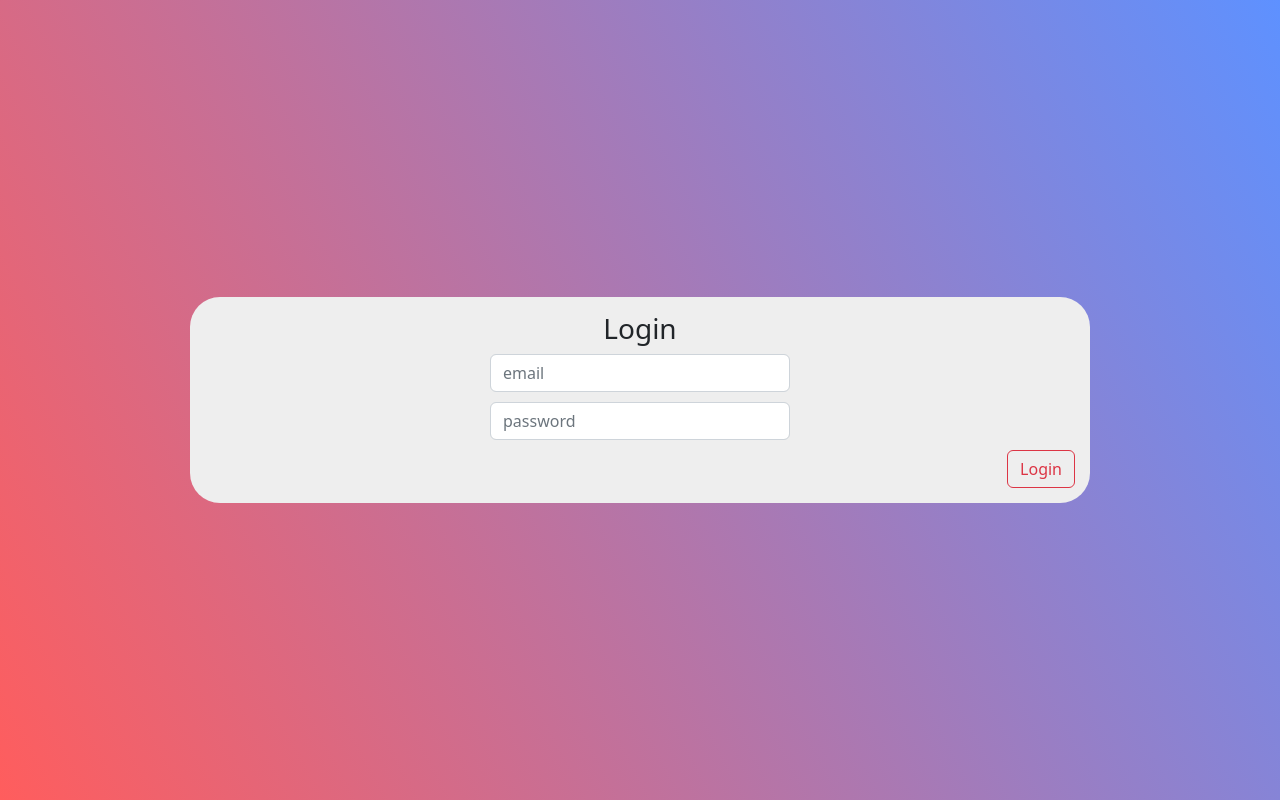
After one commit to TBR-Group-software/quiz-project, a Django app: page /accounts/login/ in a window 1280 px wide. The commit adds this page. Run offline with Django 4.2, Linux system fonts and the light colour scheme.

Commit message:
add login

```diff
--- /dev/null
+++ b/quiz/forms/__init__.py
@@ -0,0 +1 @@
+from .login_form import *
--- /dev/null
+++ b/quiz/forms/login_form.py
@@ -0,0 +1,17 @@
+from django import forms
+from django.contrib.auth.forms import AuthenticationForm
+
+
+class UserLoginForm(AuthenticationForm):
+    username = forms.CharField(
+        label="",
+        widget=forms.TextInput(
+            attrs={"class": "form-control input", "placeholder": "email"}
+        ),
+    )
+    password = forms.CharField(
+        label="",
+        widget=forms.PasswordInput(
+            attrs={"class": "form-control input", "placeholder": "password"}
+        ),
+    )
--- /dev/null
+++ b/quiz/static/css/login.css
@@ -0,0 +1,5 @@
+input{
+    margin-bottom: 10px!important;
+    max-width: 300px;
+    margin: auto;
+}
--- a/quiz/templates/index.html
+++ b/quiz/templates/index.html
@@ -1,7 +1,5 @@
 {% extends "base.html" %}
 {% load static %}
-{% block imports %}
-{% endblock imports %}
 {% block content %}
     <div class="container d-flex align-items-center justify-content-center">
         <div class="screen">
--- /dev/null
+++ b/quiz/templates/login.html
@@ -0,0 +1,22 @@
+{% extends "base.html" %}
+{% load static %}
+{% block imports %}
+    <link rel="stylesheet" href="{% static 'css/login.css' %}">
+{% endblock imports %}
+{% block content %}
+    <div class="container d-flex align-items-center justify-content-center">
+        <div class="screen">
+            <div class="auth">
+                <h1 class="text-center h3">Login</h1>
+                <form action="" method="post">
+                    {% csrf_token %}
+                    {{ form.username }}
+                    {{ form.password }}
+                    <button class="btn btn-outline-danger float-end" type="submit">
+                        Login
+                    </button>
+                </form>
+            </div>
+        </div>
+    </div>
+{% endblock content %}
--- a/quiz/urls.py
+++ b/quiz/urls.py
@@ -1,8 +1,9 @@
 from django.urls import path
 
-from quiz.views import IndexView, QuizView, set_user_answer_view
+from quiz.views import IndexView, QuizView, set_user_answer_view, user_login
 
 urlpatterns = [
+    path("accounts/login/", user_login, name="login"),
     path("quiz/<slug:slug>", QuizView.as_view(), name="quiz"),
     path("set_user_answer", set_user_answer_view, name="set_user_answer"),
     path("", IndexView.as_view(), name="index"),
--- a/quiz/views/__init__.py
+++ b/quiz/views/__init__.py
@@ -1,3 +1,4 @@
 from .index_view import *
+from .login_view import *
 from .quiz_view import *
 from .set_user_answer_view import *
--- /dev/null
+++ b/quiz/views/login_view.py
@@ -0,0 +1,25 @@
+from django.contrib import messages
+from django.contrib.auth import login
+from django.http import HttpRequest
+from django.shortcuts import redirect, render
+
+from quiz.forms import UserLoginForm
+
+
+def user_login(request: HttpRequest):
+    """User login view."""
+    if request.method == "POST":
+        form = UserLoginForm(data=request.POST)
+        if form.is_valid():
+            user = form.get_user()
+            login(request, user)
+            redirect_to = request.GET.get("redirect_to", "")
+            if redirect_to != "":
+                return redirect(redirect_to)
+            else:
+                return redirect("quiz:index")
+        else:
+            messages.error(request, "Please enter a correct email and password!")
+    else:
+        form = UserLoginForm()
+    return render(request, "login.html", {"form": form})
```
